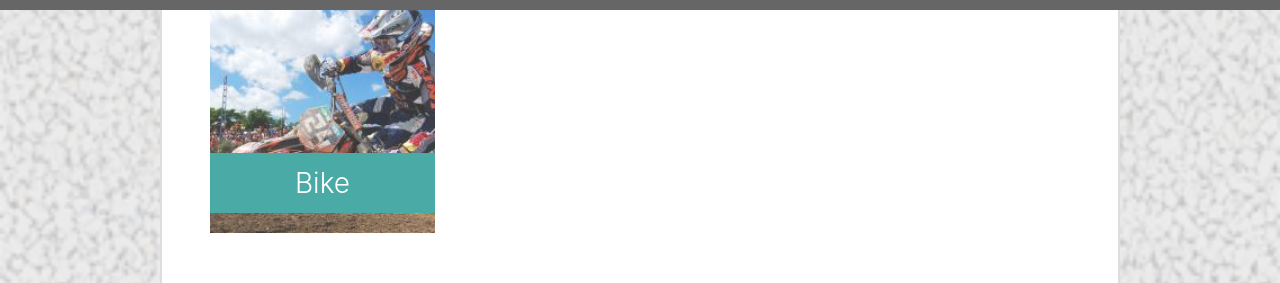
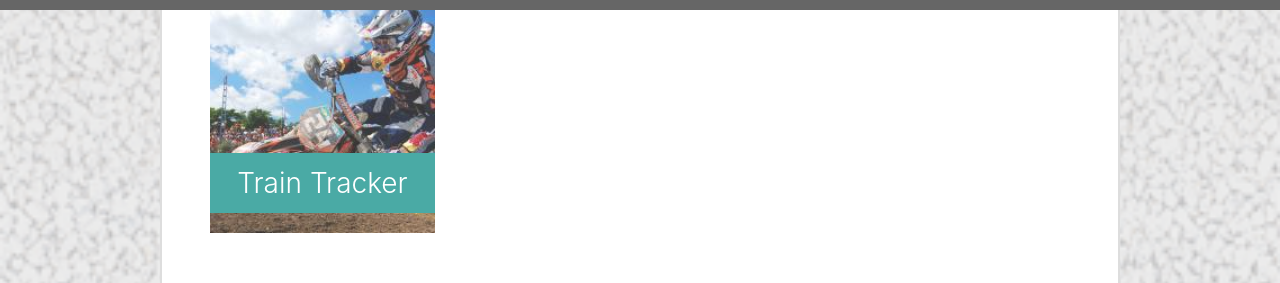
Before and after one commit to GrimbleLewis/Bootstrap-Portfolio, a plain HTML site: page portfolio.html in a window 1280 px wide. Shown: the part 790-1073 px from the top of the page. Drawn offline with nearby package versions, Linux system fonts and the light colour scheme.

Commit message:
added train-tracker to portfolio page

```diff
--- a/portfolio.html
+++ b/portfolio.html
@@ -98,9 +98,11 @@
                     <div class="row">
                         <div class="col-sm-12">
                           <div class="work">
-                            <img src="assets/images/image5.jpg" alt="Bike">
+                            <a href="https://grimblelewis.github.io/Train-Tracker/" target="_blank">
+                            <img src="assets/images/image5.jpg" alt="Train">
 
-                              <h3>Bike</h3>
+                              <h3>Train Tracker</h3>
+                            </a>
                           </div>
 
                         </div>
```
